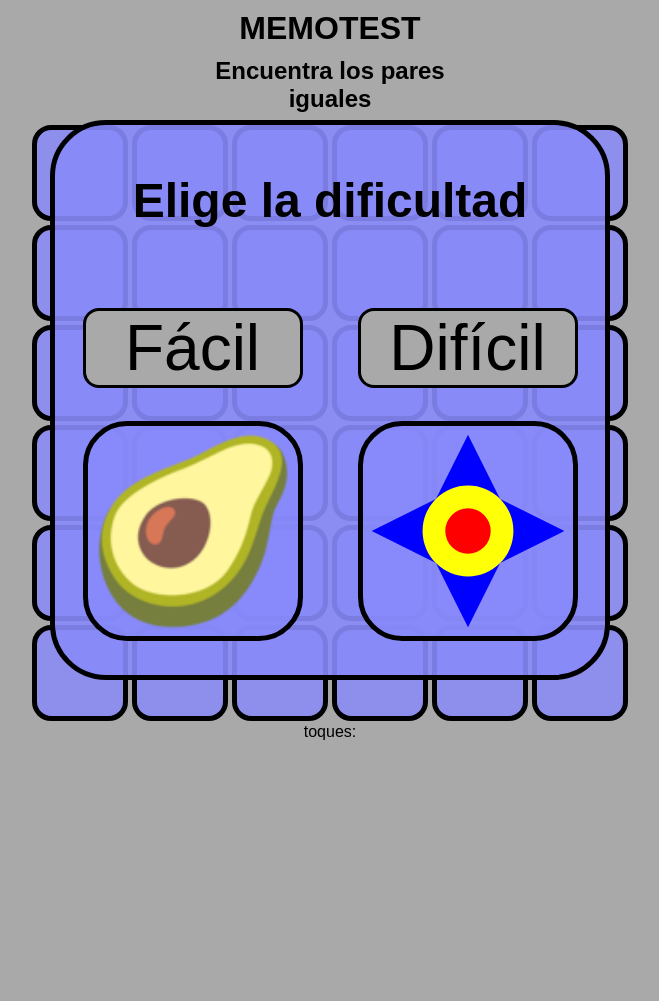
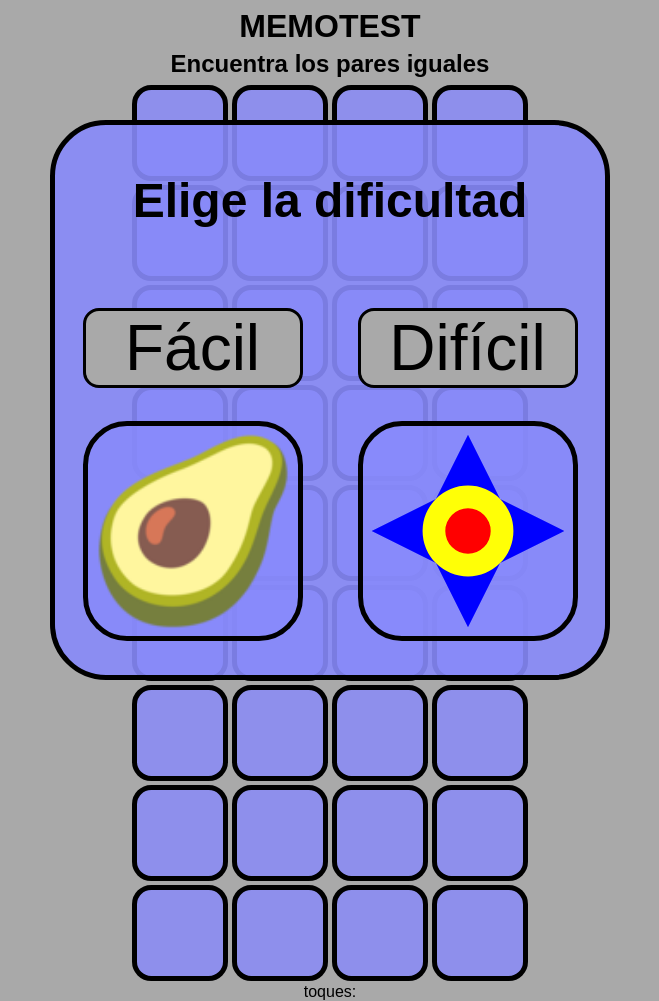
Before and after one commit to charlymil979/Memotest, a plain HTML site: page docs/index.html in a window 1280 px wide. Shown: the whole page, without its empty margins (310-969 px from the left). Before the commit the page ends 800 px from the top, so only its background shows below. Drawn offline with Linux system fonts and the light colour scheme.

Commit message:
Add files via upload
cambio 6 x 6 por 9 x 4, se agrandaron letras

```diff
--- a/docs/index.html
+++ b/docs/index.html
@@ -12,7 +12,7 @@
 
 <body>
    <h1>MEMOTEST</h1>
-   <h2>Encuentra los pares <br> iguales</h2>
+   <h2>Encuentra los pares iguales</h2>
    <div class="fixed-choice active">
       <p>Elige la dificultad</p>
       <span class="fixed-piece">Fácil</span> <span class="fixed-piece">Difícil</span>
@@ -26,12 +26,14 @@
          <li id=1><img src="" class="invisible ficha" alt=""></li>
          <li id=2><img src="" class="invisible ficha" alt=""></li>
          <li id=3><img src="" class="invisible ficha" alt=""></li>
+      </lu>
+      <lu class="container">
 			<li id=4><img src="" class="invisible ficha" alt=""></li>
 			<li id=5><img src="" class="invisible ficha" alt=""></li>
+         <li id=6><img src="" class="invisible ficha" alt=""></li>
+         <li id=7><img src="" class="invisible ficha" alt=""></li>
       </lu>
       <lu class="container">
-         <li id=6><img src="" class="invisible ficha" alt=""></li>
-         <li id=7><img src="" class="invisible ficha" alt=""></li>
 			<li id=8><img src="" class="invisible ficha" alt=""></li>
 			<li id=9><img src="" class="invisible ficha" alt=""></li>
 			<li id=10><img src="" class="invisible ficha" alt=""></li>
@@ -42,12 +44,14 @@
 			<li id=13><img src="" class="invisible ficha" alt=""></li>
 			<li id=14><img src="" class="invisible ficha" alt=""></li>
 			<li id=15><img src="" class="invisible ficha" alt=""></li>
+      </lu>
+			<lu class="container">
 			<li id=16><img src="" class="invisible ficha" alt=""></li>
 			<li id=17><img src="" class="invisible ficha" alt=""></li>
+         <li id=18><img src="" class="invisible ficha" alt=""></li>
+         <li id=19><img src="" class="invisible ficha" alt=""></li>
       </lu>
 		<lu class="container">
-         <li id=18><img src="" class="invisible ficha" alt=""></li>
-         <li id=19><img src="" class="invisible ficha" alt="">
          <li id=20><img src="" class="invisible ficha" alt=""></li>
          <li id=21><img src="" class="invisible ficha" alt=""></li>
          <li id=22><img src="" class="invisible ficha" alt=""></li>
@@ -58,12 +62,14 @@
          <li id=25><img src="" class="invisible ficha" alt=""></li>
          <li id=26><img src="" class="invisible ficha" alt=""></li>
          <li id=27><img src="" class="invisible ficha" alt=""></li>
+		</lu>
+			<lu class="container">
          <li id=28><img src="" class="invisible ficha" alt=""></li>
          <li id=29><img src="" class="invisible ficha" alt=""></li>
+			<li id=30><img src="" class="invisible ficha" alt=""></li>
+			<li id=31><img src="" class="invisible ficha" alt=""></li>
       </lu>
       <lu class="container">
-         <li id=30><img src="" class="invisible ficha" alt=""></li>
-         <li id=31><img src="" class="invisible ficha" alt=""></li>
          <li id=32><img src="" class="invisible ficha" alt=""></li>
          <li id=33><img src="" class="invisible ficha" alt=""></li>
          <li id=34><img src="" class="invisible ficha" alt=""></li>
@@ -75,7 +81,7 @@
          <div class="win2">
 
             <p>Ganaste!!!! </p>
-            <p class="a" style="color: darkblue;">Usaste <span class="toques"></span> toques</p>
+            <p style="color: darkblue;background-color:rgba(211, 211, 211, 0.85); border-radius: 5px;">Usaste <span class="toques"></span> toques</p>
 
             <a class="a" href="javascript:location.reload()">¿Jugar de nuevo?</a>
 
--- a/docs/styles.css
+++ b/docs/styles.css
@@ -15,8 +15,8 @@ background-color: darkgrey;
 width: 100vw;
 }
 h1,h2{
-   margin-bottom: 10px;
-   margin-top: 10px;
+   margin-bottom: 5px;
+   margin-top: 5px;
 }
 
 .container{
@@ -30,8 +30,8 @@ h1,h2{
    justify-content: center;
    align-items: center;
    text-align: center;
-   width: 13vw;
-   height: 13vw;
+   width: 8vh;
+   height: 8vh;
    background-color:rgba(136, 138, 250, 0.822);
    padding: 2px;
    border-radius:20%;
@@ -166,7 +166,7 @@ a{
 
 }
 .a{
-   font-size: 3vw;
+   font-size: 4vw;
    color: khaki;
 
 }
```
Lines whose indentation alone changed are shown as unchanged.
